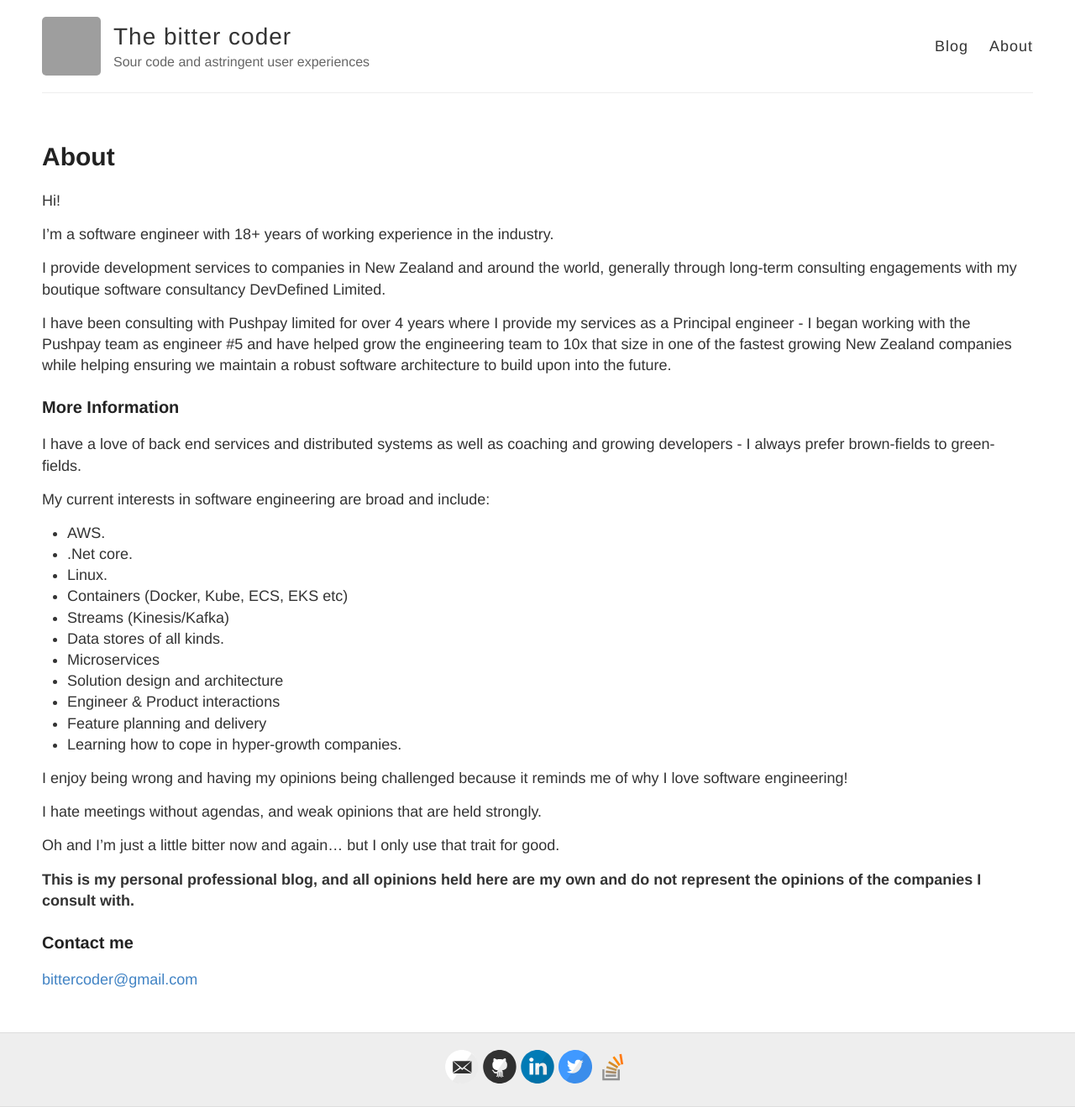
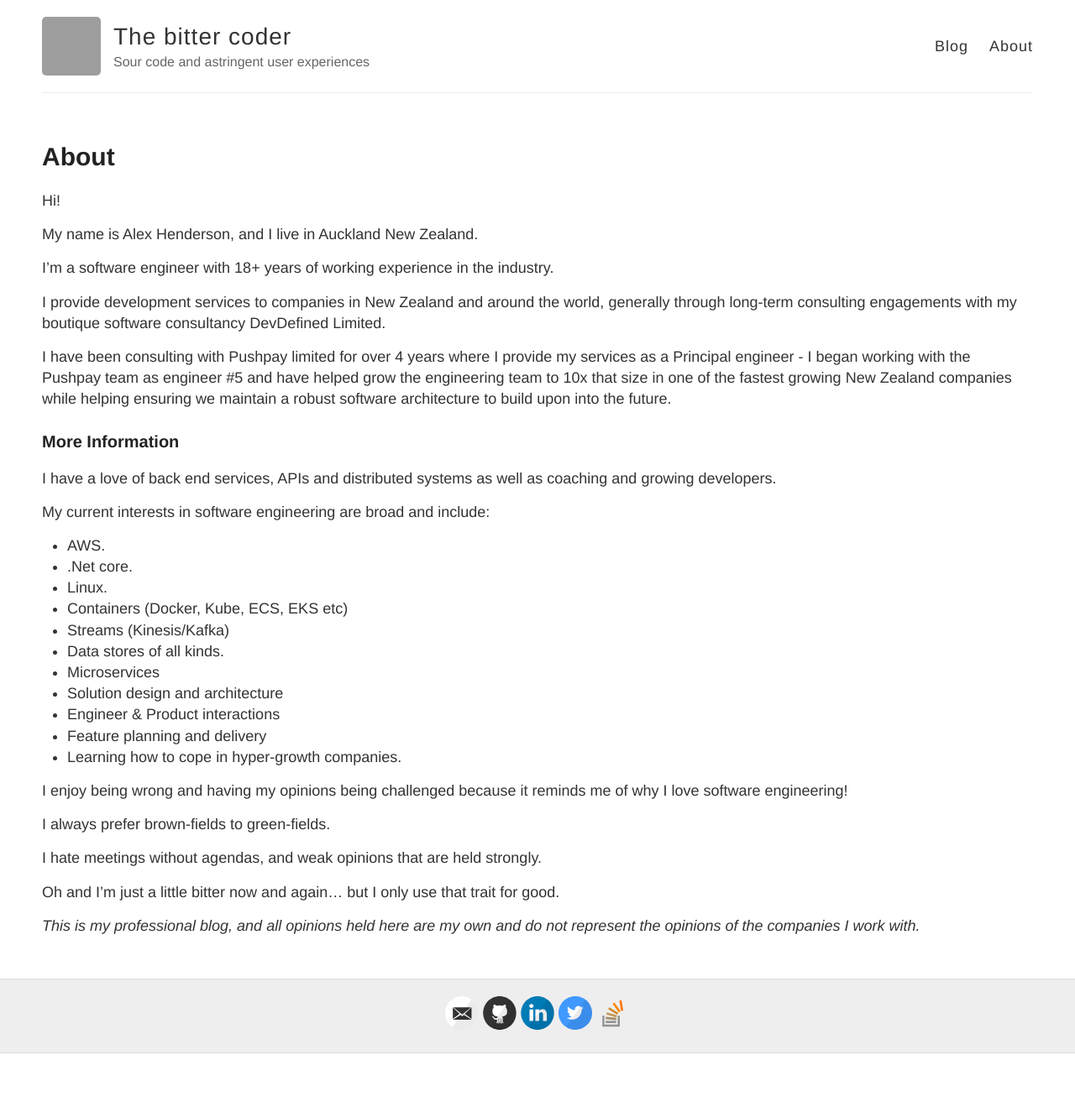
Before and after one commit to bittercoder/bittercoder.github.io, a Jekyll site: the page built from about.md, in a window 1280 px wide. Shown: the whole page at 84% size. Built offline with Jekyll 4.4.1, drawn with Linux system fonts in a browser that asks for light colours; after the commit the page ends 1255 px from its top, so only the background shows below that; grey boxes are pictures that could not be loaded.

Commit message:
Include some more personal details.

```diff
--- a/about.md
+++ b/about.md
@@ -5,6 +5,8 @@ permalink: /about/
 ---
 
 Hi!
+
+My name is Alex Henderson, and I live in Auckland New Zealand.
 
 I'm a software engineer with 18+ years of working experience in the industry.
 
@@ -14,7 +16,7 @@ I have been consulting with Pushpay limited for over 4 years where I provide my
 
 ### More Information
 
-I have a love of back end services and distributed systems as well as coaching and growing developers - I always prefer brown-fields to green-fields.
+I have a love of back end services, APIs and distributed systems as well as coaching and growing developers.
 
 My current interests in software engineering are broad and include:
 
@@ -32,12 +34,10 @@ My current interests in software engineering are broad and include:
 
 I enjoy being wrong and having my opinions being challenged because it reminds me of why I love software engineering!
 
+I always prefer brown-fields to green-fields.
+
 I hate meetings without agendas, and weak opinions that are held strongly.
 
 Oh and I'm just a little bitter now and again... but I only use that trait for good.
 
-**This is my personal professional blog, and all opinions held here are my own and do not represent the opinions of the companies I consult with.**
-
-### Contact me
-
-[bittercoder@gmail.com](mailto:bittercoder@gmail.com)
+*This is my professional blog, and all opinions held here are my own and do not represent the opinions of the companies I work with.*
```
